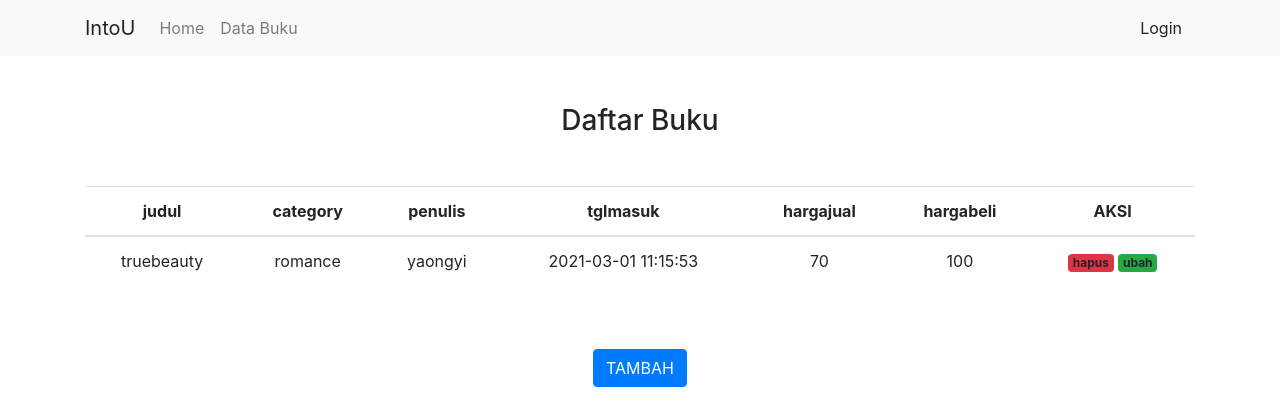
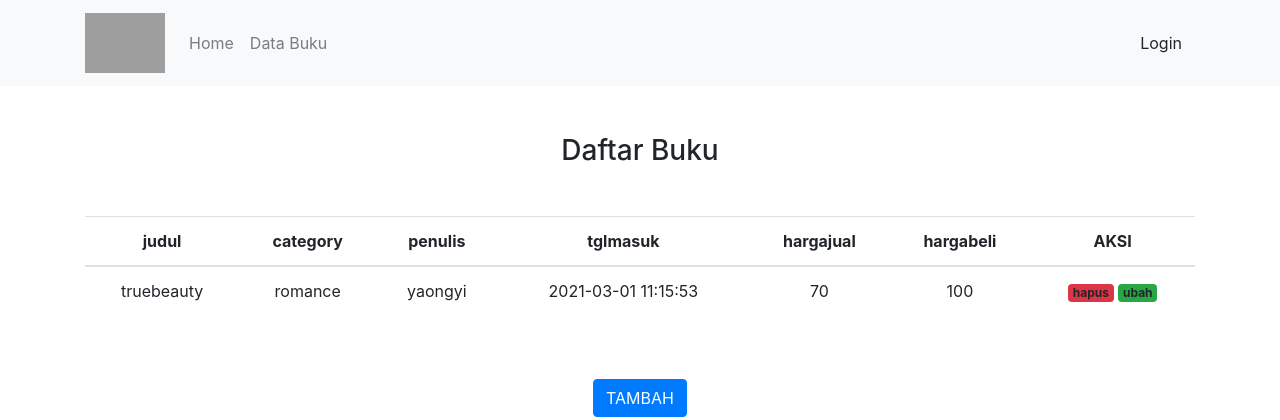
Before and after one commit to andrearahmadanisya/Intou, a CodeIgniter app: page /intou/index.php/bukucontroller/index in a window 1280 px wide. Shown: the top 420 px of the page. Run offline with CodeIgniter, Linux system fonts and the light colour scheme; data comes from the database, SQL or seed files in the repository; some libraries are stand-ins or nearby versions; grey boxes are pictures that could not be loaded.

Commit message:
Update header.php

```diff
--- a/application/views/templates/header.php
+++ b/application/views/templates/header.php
@@ -23,7 +23,7 @@
 
 	<nav class="navbar navbar-expand-lg navbar-light bg-light">
 		<div class="container">
-			<a class="navbar-brand">IntoU</a>
+			<img class="navbar-brand" height="70px" src="<?php echo base_url(); ?>assets/images/logo.png">
 			<button class="navbar-toggler" type="button" data-toggle="collapse" data-target="#navbarNavAltMarkup" aria-controls="navbarNavAltMarkup" aria-expanded="false" aria-label="Toggle navigation">
 				<span class="navbar-toggler-icon"></span>
 			</button>
@@ -34,7 +34,7 @@
 				</div>
 			</div>
 			<div class="text-right" class="collapse navbar-collapse">
-				<?php if (isset($user['fullname'])) { ?>
+				<?php if (isset($user['username'])) { ?>
 					<a class="btn navbar-dark my-2 my-sm-0" href="<?= base_url('HomeController/logout'); ?>">Logout</a>
 				<?php } else { ?>
 					<a class="btn navbar-dark my-2 my-sm-0" href="<?= base_url('LoginController'); ?>">Login</a>
@@ -42,3 +42,4 @@
 			</div>
 		</div>
 	</nav>
+</body>
```
